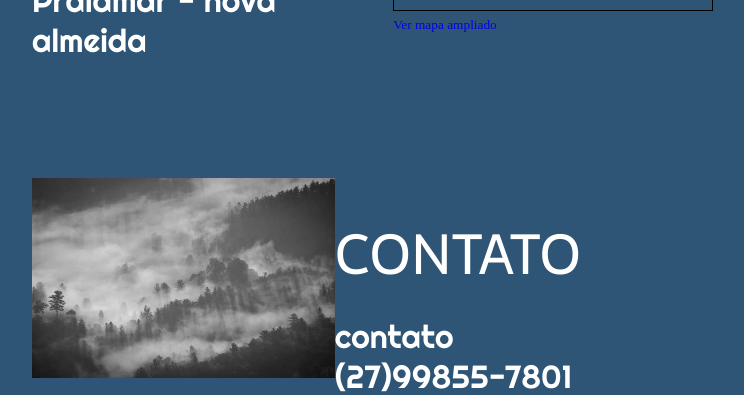
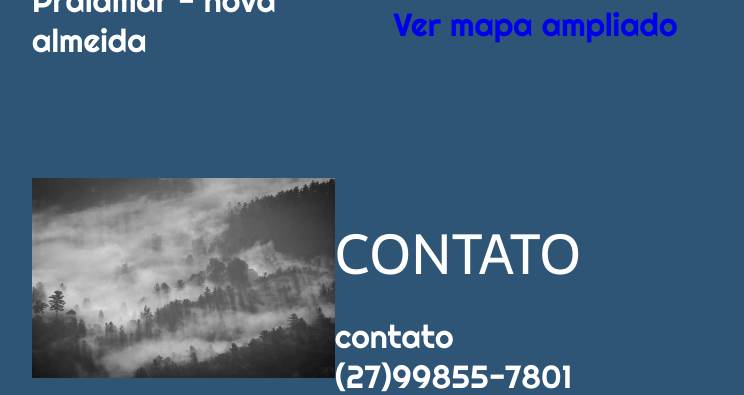
Before and after one commit to Lil-PH/TrabalhoIntegrador, a PHP site: page / in a window 1280 px wide. Shown: the part 1539-1934 px from the top of the page, without its empty margins (368-1112 px from the left). Run offline with PHP 8.4, Linux system fonts and the light colour scheme; grey boxes are pictures that could not be loaded.

Commit message:
Atualização  no css

```diff
--- a/css/style.css
+++ b/css/style.css
@@ -32,9 +32,6 @@ header {
   color: #fff;
 }
 
-main section div p{
-  color:#00aafb;
-}
 
 .nav-bar {
   display: flex;
--- a/index.html
+++ b/index.html
@@ -111,7 +111,7 @@
                     </div>
                     <div>
                         <iframe class="mapa-responsivo" src="https://www.openstreetmap.org/export/embed.html?bbox=-40.203250050544746%2C-20.04729651170039%2C-40.198770761489875%2C-20.04493050131225&amp;layer=mapnik&amp;marker=-20.0461135109626%2C-40.2010104060173">
-                        </iframe><br/><small><a href="https://goo.gl/maps/EpYzCrizPWRUkgS2A">Ver mapa ampliado</a></small>
+                        </iframe><br/><small class="conteudo-secundario-paragrafo"><a href="https://goo.gl/maps/EpYzCrizPWRUkgS2A">Ver mapa ampliado</a></small>
                     </div>
                 </div>
 
```
